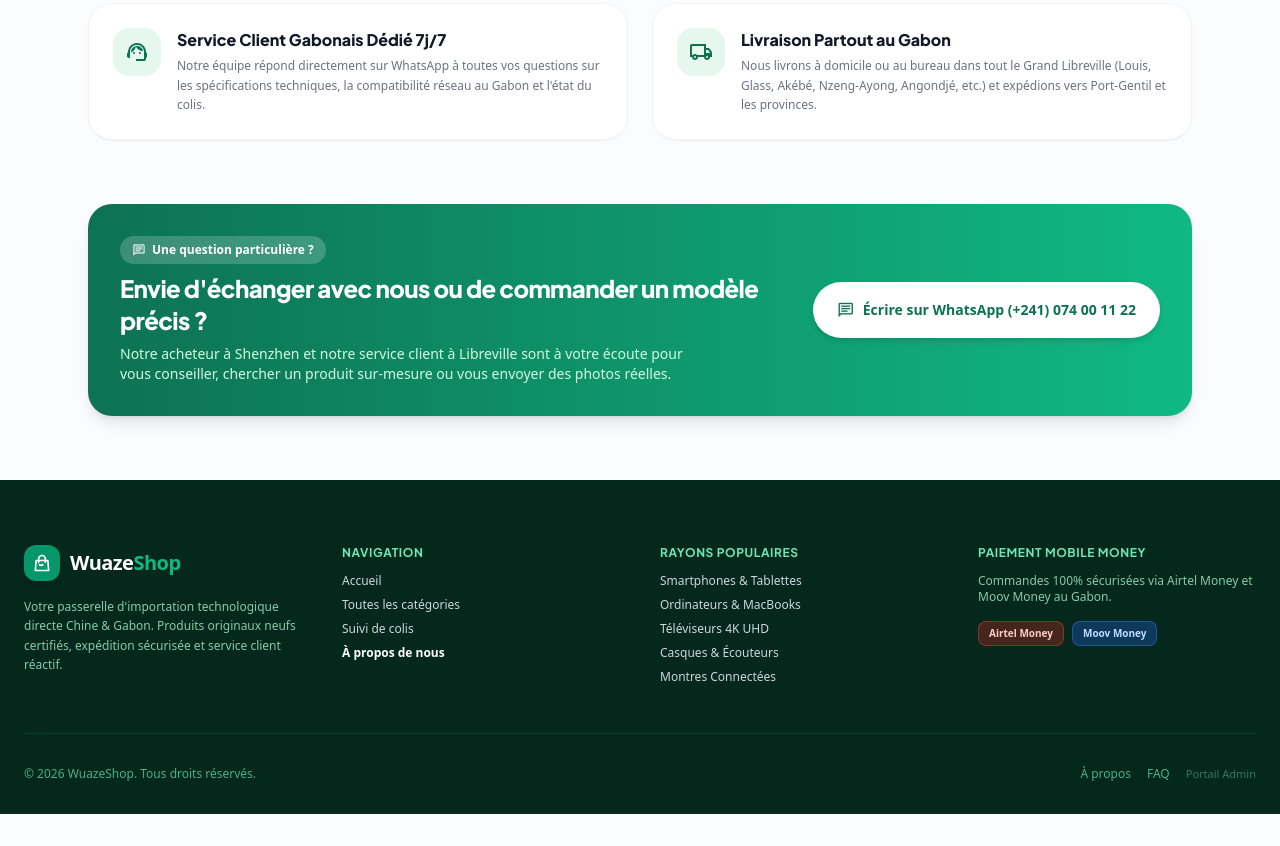
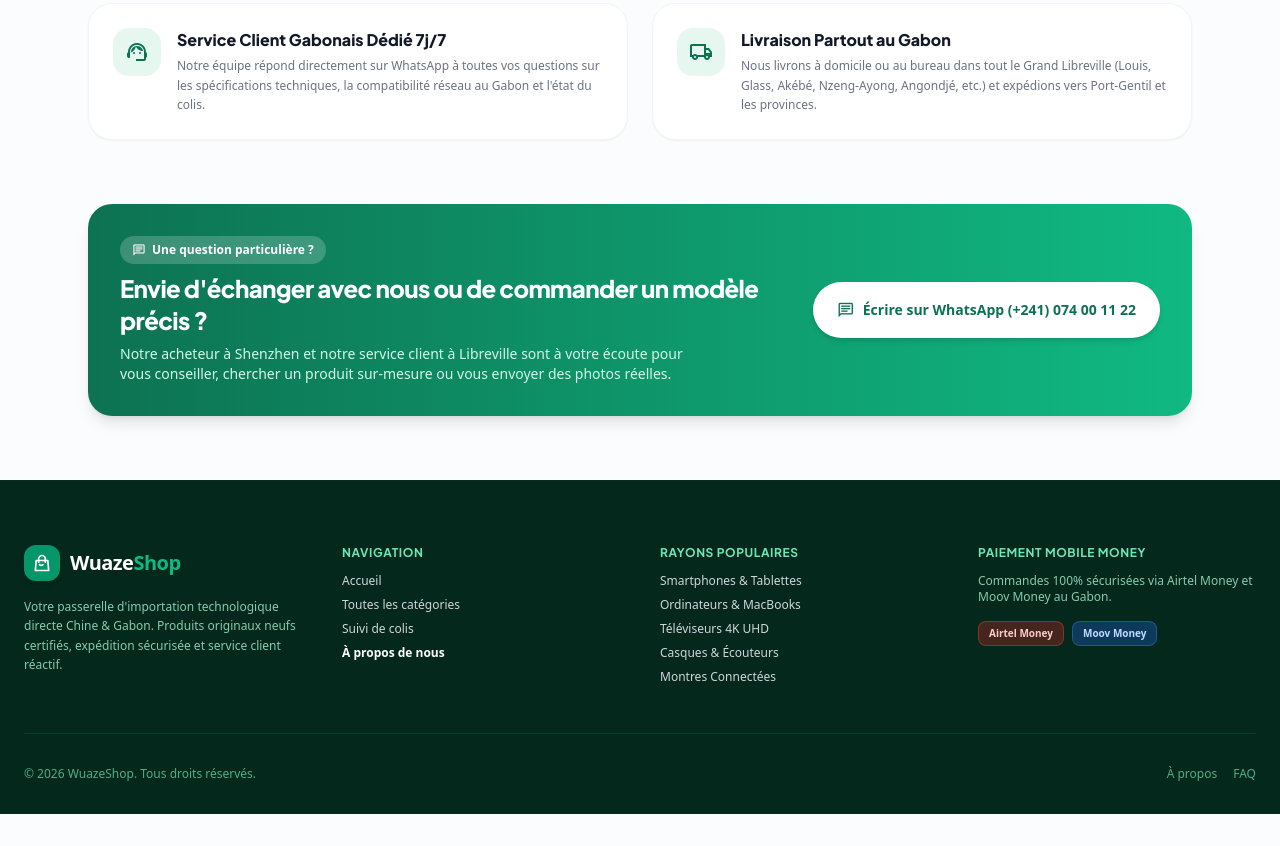
Before and after one commit to ogandagalondo/WuazeShop, a website: page src/public/about.html in a window 1280 px wide. Shown: the part 2085-2931 px from the top of the page. Drawn offline with nearby package versions, Linux system fonts and the light colour scheme; no server answers.

Commit message:
fix(security): remove admin portal link from public storefront footer

```diff
--- a/src/public/about.html
+++ b/src/public/about.html
@@ -530,7 +530,6 @@
         <div class="flex items-center gap-4">
           <a href="/about" class="hover:text-white transition-colors">À propos</a>
           <a href="/#faq-section" class="hover:text-white transition-colors">FAQ</a>
-          <a href="/admin" class="hover:text-white transition-colors text-[11px] opacity-60">Portail Admin</a>
         </div>
       </div>
     </div>
```
